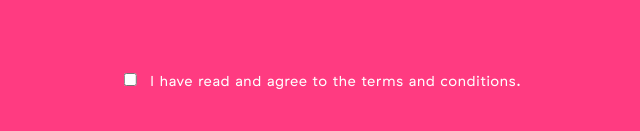
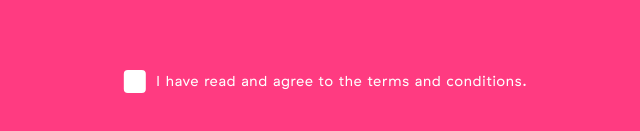
Before and after one commit to heatherpark/performer-signup, a React (Create React App) app: page / in a window 1280 px wide. Shown: the part 929-1060 px from the top of the page, without its empty margins (319-959 px from the left). Built offline with nearby package versions, Linux system fonts and the light colour scheme.

Commit message:
Style checkbox

```diff
--- a/src/AgeVerification.css
+++ b/src/AgeVerification.css
@@ -98,13 +98,38 @@
   line-height: 1.1rem;
 }
 
-.agreement__checkbox {
+.agreement {
   text-align: center;
   font-family: var(--primary-font);
   margin: 15% 0;
   font-size: 0.9rem;
 }
 
-.agreement__checkbox label {
+.agreement label {
   margin-left: 10px;
 }
+
+input[type=checkbox] {
+  display:none;
+}
+
+input[type=checkbox] + label:before {
+  font-family: FontAwesome;
+  display: inline-block;
+}
+
+input[type=checkbox] + label:before {
+  content: "\f00c";
+  background-color: var(--font-color);
+  border-radius: 4px;
+  margin-right: 10px;
+  padding: 0 5px;
+}
+
+input[type=checkbox]:checked + label:before {
+  content: "\f00c";
+  color: #ff3b81;
+  text-align: center;
+  margin-right: 10px;
+  padding: 0 5px;
+}
--- a/src/AgeVerification.js
+++ b/src/AgeVerification.js
@@ -6,11 +6,10 @@ import { required, alphanumeric, minLength, emailMatch, age } from './forms/vali
 
 class AgeVerification extends Component {
   renderCheckboxField(field) {
-    console.log(field);
     return (
-      <div className="agreement__checkbox">
-        <input type="checkbox" />
-        <label>{field.label}</label>
+      <div className="agreement">
+        <input type="checkbox" id="agreement__checkbox" />
+        <label htmlFor="agreement__checkbox">{field.label}</label>
       </div>
     )
   }
--- a/src/index.js
+++ b/src/index.js
@@ -9,7 +9,7 @@ import { createStore } from 'redux';
 import reducers from './reducers';
 
 const store = createStore(reducers);
-
+window.store = store;
 ReactDOM.render(
   <Provider store={store}>
     <App />
```
